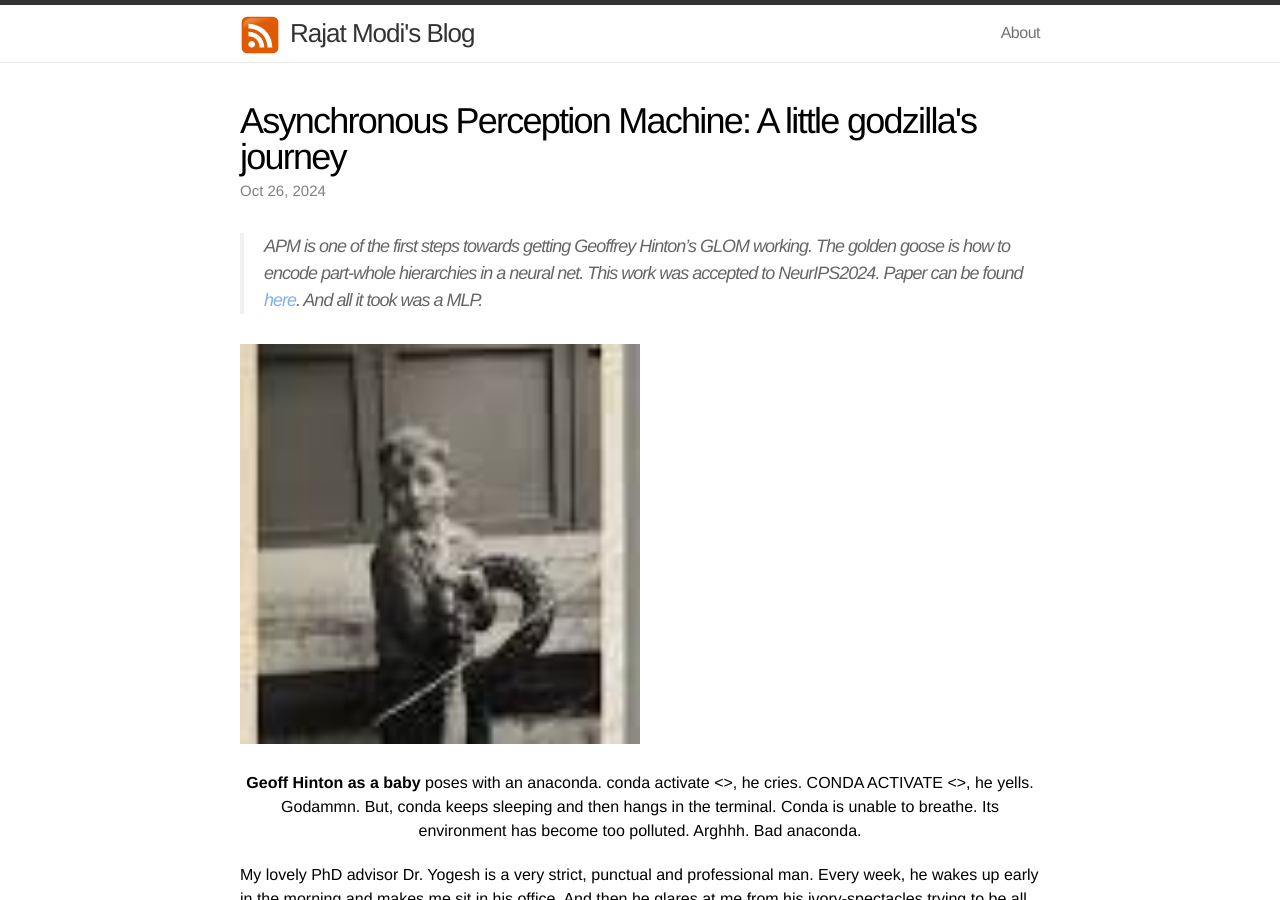
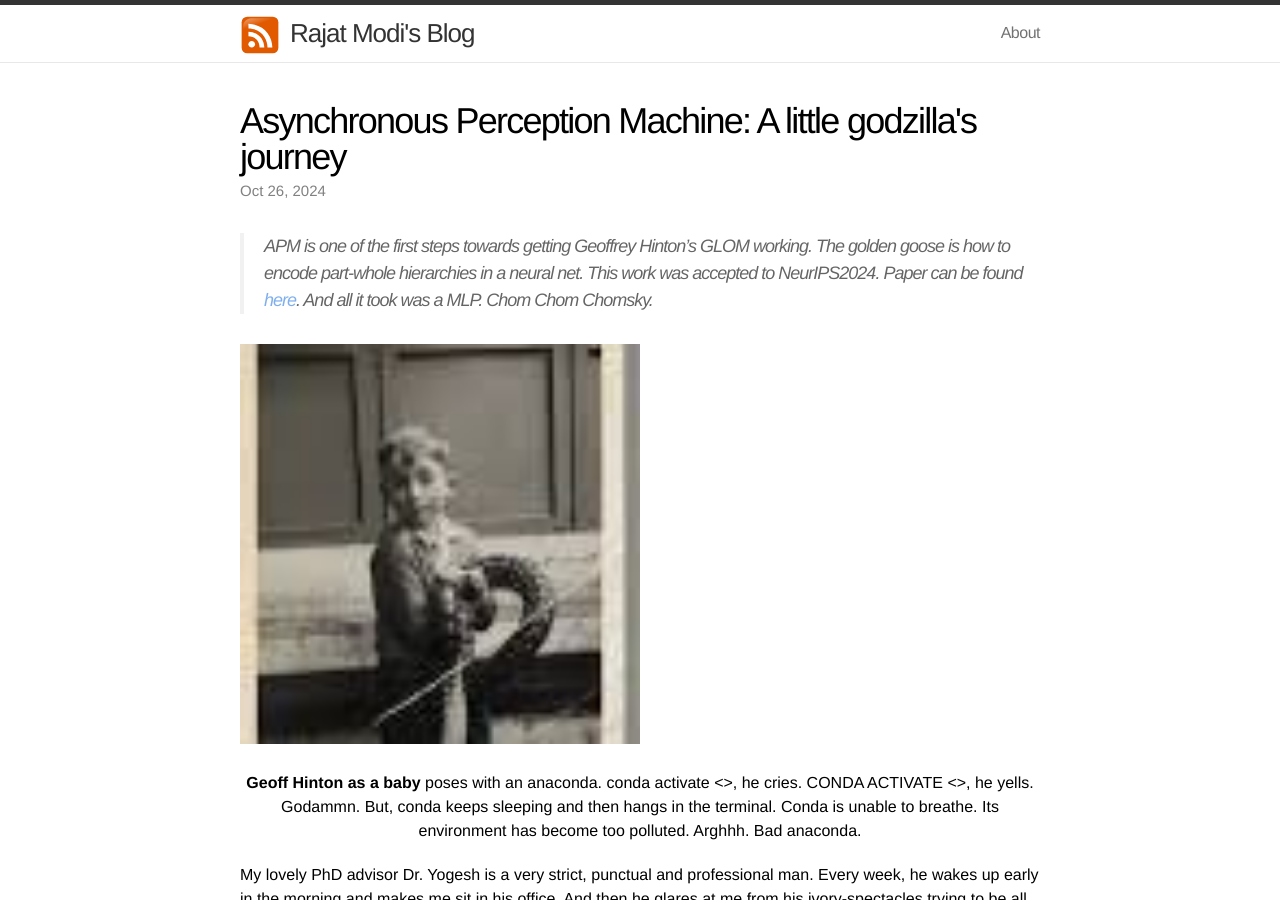
Before and after one commit to rajatmodi62/rajatmodi62.github.io, a Jekyll site: the page built from _posts/2024-10-26-hinton_apm.md, in a window 1280 px wide and 900 px high. Built offline with Jekyll 4.4.1, drawn with Linux system fonts in a browser that asks for light colours; comment, search, counter and statistics services are not loaded.

Commit message:
soft link blog

```diff
--- a/_posts/2024-10-26-hinton_apm.md
+++ b/_posts/2024-10-26-hinton_apm.md
@@ -5,7 +5,7 @@ title:  "Asynchronous Perception Machine: A little godzilla's journey"
 description: "APM is one of the first steps towards getting Hinton's GLOM working. The golden goose is how to encode part-whole hierarchies in a neural net"
 date:   2024-10-26 11:00:00
 ---
-> APM is one of the first steps towards getting Geoffrey Hinton's GLOM working. The golden goose is how to encode part-whole hierarchies in a neural net. This work was accepted to NeurIPS2024. Paper can be found <a href="URL">here</a>. And all it took was a MLP.
+> APM is one of the first steps towards getting Geoffrey Hinton's GLOM working. The golden goose is how to encode part-whole hierarchies in a neural net. This work was accepted to NeurIPS2024. Paper can be found <a href="URL">here</a>. And all it took was a MLP. Chom Chom Chomsky.
 
 
 <div class="text-center" style="margin: 0 auto; max-width: 800px;"> <!-- Set max-width as needed -->
```
